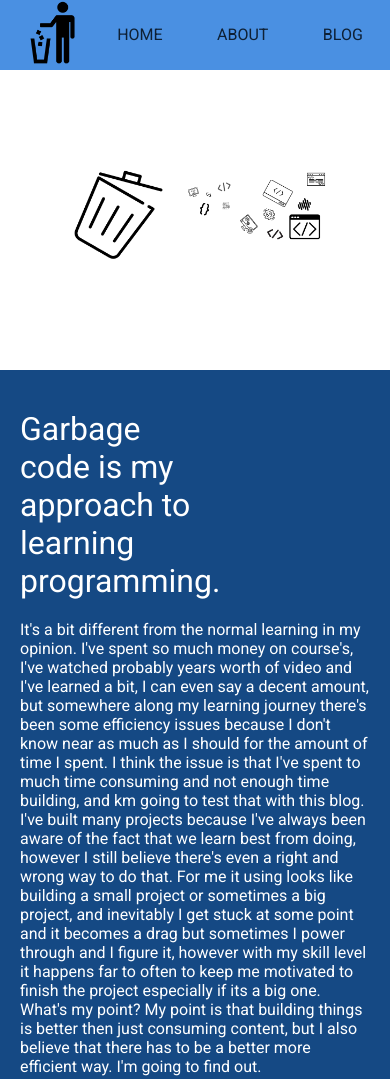
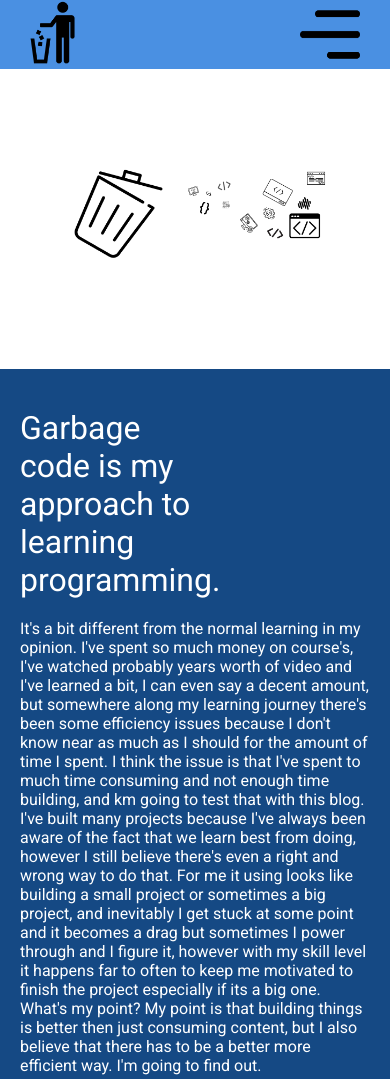
Before and after one commit to AzariahSILAS/garbageCode2.0, a plain HTML site: page index.html in a window 390 px wide. Shown: the top 1079 px of the page. Drawn offline with Linux system fonts and the light colour scheme.

Commit message:
I added a hamburger menu for mobile

```diff
--- a/index.html
+++ b/index.html
@@ -12,12 +12,21 @@
     <header>
         <nav class="container cBlue">
             <a href="index.html"><img class="logo" src="assets/newLogo.png" alt=""></a>
-            <div class="navLinks">
-                <a href="index.html"><p class="">HOME</p></a>
-                <a href=""><p class="">ABOUT</p></a>
-                <a href=""><p class="">BLOG</p></a>
+            <div class="pcNav">
+
+                <div class="navLinks">
+                    <a href="index.html"><p class="">HOME</p></a>
+                    <a href=""><p class="">ABOUT</p></a>
+                    <a href=""><p class="">BLOG</p></a>
+                </div>
             </div>
+
+            <div id="hamburger" class="hamburger">
+                <img width="60px" src="assets/menu.png" alt="menu img">
+            </div>
+
         </nav>
+
     </header>
     <!-- first section------------------------------------------- -->
     <div class="hero-img "></div>
--- a/universal.css
+++ b/universal.css
@@ -6,11 +6,21 @@
   box-sizing: border-box;
   margin: 0;
 }
+.hamburger{
+    margin-right: 30px;
+    cursor: pointer;
+    display: none;
+}
+-----------------
 header{
     background-color: #4A90E2;
     height: 70px;
 }
 nav{
+    display: flex;
+    justify-content: space-between;
+}
+.pcNav{
     display: flex;
     justify-content: space-between;
 }
@@ -122,4 +132,12 @@ hr{
     .DisplayBlock{
       display: block;
     }
+    .hamburger{
+        cursor: pointer;
+        display: flex;
+        justify-content: flex-end;
+    }
+    .pcNav{
+        display: none;
+    }
   }
```
Also changed, not shown: assets/menu.png (added).
